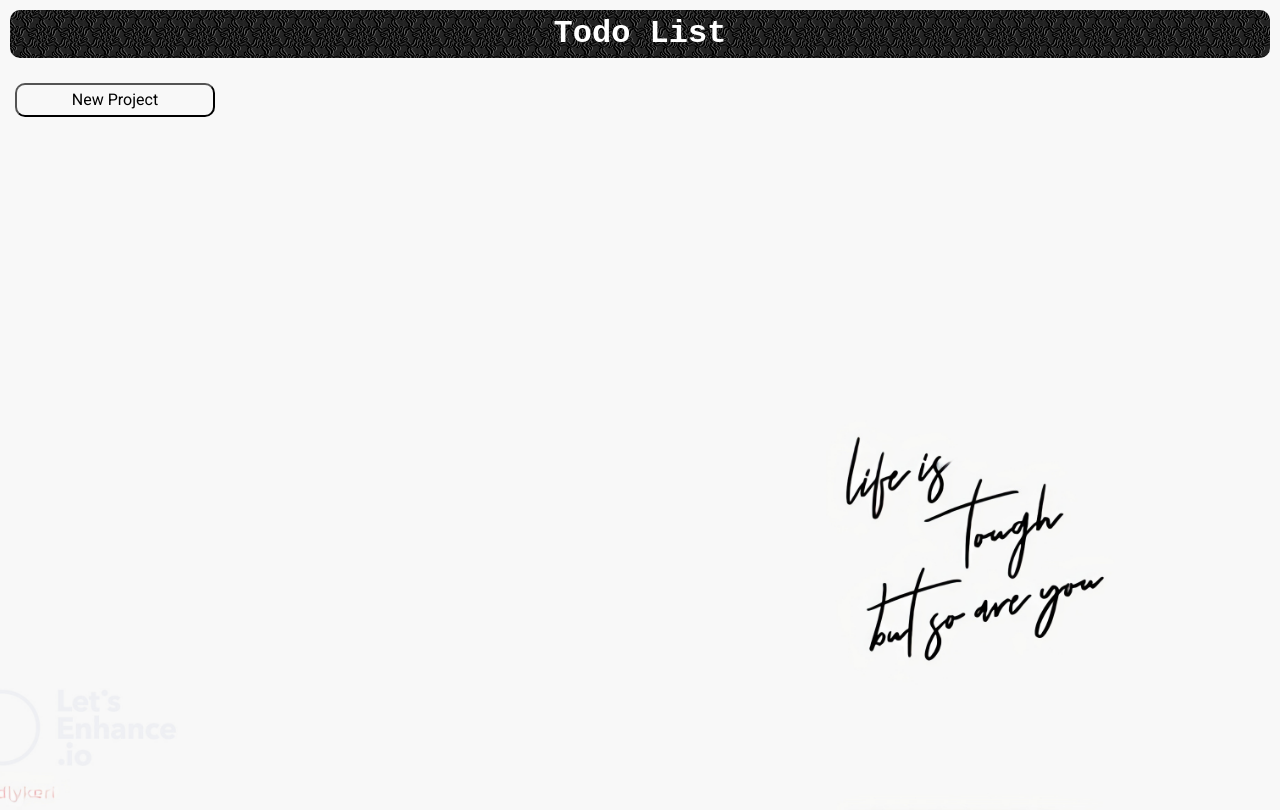
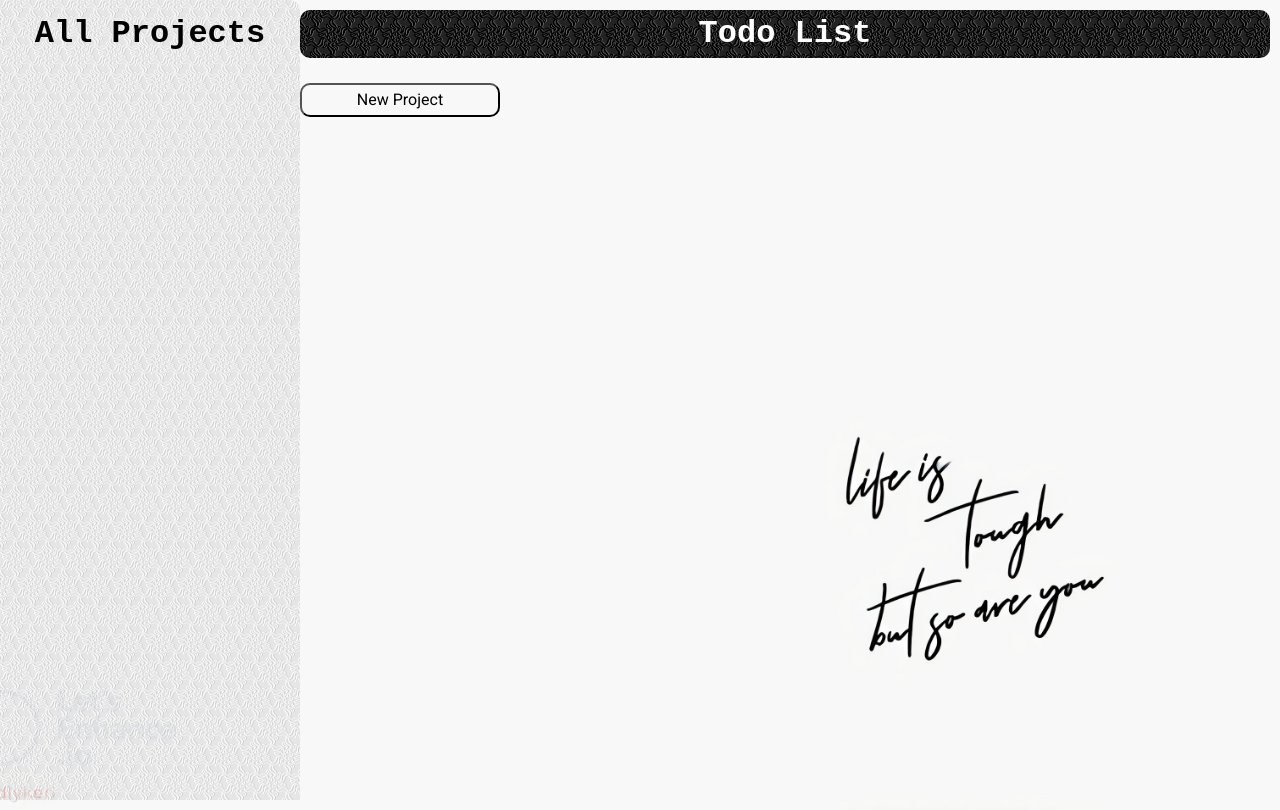
Before and after one commit to raysu929/odin-todo-list, a website built with webpack: page src/template.html in a window 1280 px wide. Built offline with nearby package versions, Linux system fonts and the light colour scheme.

Commit message:
Create sidebar for all projects. Create new files for sidebar functionality and styles.

```diff
--- a/src/scripts/index.js
+++ b/src/scripts/index.js
@@ -1,9 +1,13 @@
+import { sidebar, updateSidebar } from "./sidebar.js";
+import "./sidebar.js";
 import "../styles/general.css";
 import "../styles/main.css";
+import "../styles/sidebar.css";
+
 if (process.env.NODE_ENV !== "production") {
   console.log("Looks like we are in development mode!");
 }
-
+document.body.appendChild(sidebar);
 const container = document.getElementById("container");
 const h1 = document.createElement("h1");
 h1.innerText = "Todo List";
@@ -24,7 +28,7 @@ projInput.placeholder = "New project name";
 projInput.classList.add("projInput");
 const submit = document.createElement("button");
 submit.innerText = "Submit";
-submit.classList.add("submit")
+submit.classList.add("submit");
 const cancel = document.createElement("button");
 cancel.innerText = "Cancel";
 cancel.classList.add("cancel");
@@ -50,6 +54,7 @@ submit.addEventListener("click", () => {
   if (!projectName) return;
   projInput.value = "";
   createProject(projectName);
+  updateSidebar(projectName);
 });
 
 function createProject(projectName) {
@@ -57,7 +62,7 @@ function createProject(projectName) {
   projContainer.classList.add("projContainer");
   const projectTitle = document.createElement("div");
   projectTitle.innerText = projectName;
-  projectTitle.classList.add("title")
+  projectTitle.classList.add("title");
   projContainer.appendChild(projectTitle);
 
   const taskList = document.createElement("ul");
@@ -92,17 +97,17 @@ addTask.classList.add("addTask");
     const priorities = ["None", "Low", "Medium", "High"];
     priorities.forEach((level) => {
       const option = document.createElement("option");
-      option.classList.add("option")
+      option.classList.add("option");
       option.value = level.toLowerCase();
       option.text = level;
       priority.append(option);
       if (level === "Low") {
         option.style.color = "yellow";
-      }else if(level === "Medium"){
+      } else if (level === "Medium") {
         option.style.color = "orange";
-      }else if(level === "High"){
+      } else if (level === "High") {
         option.style.color = "red";
-      }else{
+      } else {
         option.style.color = "lightblue";
       }
     });
@@ -135,7 +140,16 @@ addButton.classList.add("submit");
       taskOverlay.remove();
     });
 
-    taskForm.append( heading, taskTitle, des, dueDate, priority, notes, addButton, cancelButton);
+    taskForm.append(
+      heading,
+      taskTitle,
+      des,
+      dueDate,
+      priority,
+      notes,
+      addButton,
+      cancelButton
+    );
     taskOverlay.append(taskForm);
     document.body.appendChild(taskOverlay);
   });
--- /dev/null
+++ b/src/scripts/sidebar.js
@@ -0,0 +1,14 @@
+export const sidebar = document.createElement("div");
+sidebar.classList.add("sidebar");
+const headingProj = document.createElement("h1");
+headingProj.innerText = "All Projects";
+headingProj.classList.add("headingProj");
+sidebar.appendChild(headingProj);
+
+export function updateSidebar(projectName) {
+  const projPara = document.createElement("p");
+  projPara.innerText = projectName;
+projPara.classList.add("projPara");
+  sidebar.append(projPara);
+  document.body.append(sidebar);
+}
--- a/src/styles/main.css
+++ b/src/styles/main.css
@@ -13,6 +13,10 @@
 .projInput:hover,
  .addTask:hover{
   scale: 1.05;
+}
+
+.newProj{
+    margin-left: 300px;
 }
 
 .heading, .taskHeading{
@@ -140,6 +144,8 @@
   border-radius: 10px;
   transition: background-color 0.15s, color 0.15s;
   margin: 10px;
+    margin-left: 300px;
+
 }
 
 .todo:hover{
@@ -156,6 +162,7 @@
   grid-template-columns: repeat(auto-fill, minmax(350px, 1fr));
   gap: 20px;
   padding: 20px;
+  margin-left: 300px;
 }
 
 
--- /dev/null
+++ b/src/styles/sidebar.css
@@ -0,0 +1,21 @@
+.sidebar{
+  position: fixed;
+   background-image: url("../pictures/wall.png");
+  border-top-right-radius: 10px;
+  width: 300px;
+  height: 100vh;
+  top: 0;
+  padding: 10px;
+}
+
+.projPara{
+    border-bottom: 2px solid rgb(74, 71, 71);
+    padding: 20px;
+    font-weight: bold;
+    font-size: 1.2rem;
+}
+
+.headingProj{
+    text-align: center;
+      font-family: 'Courier New', Courier, monospace;
+}
```
Lines whose indentation alone changed are shown as unchanged.
